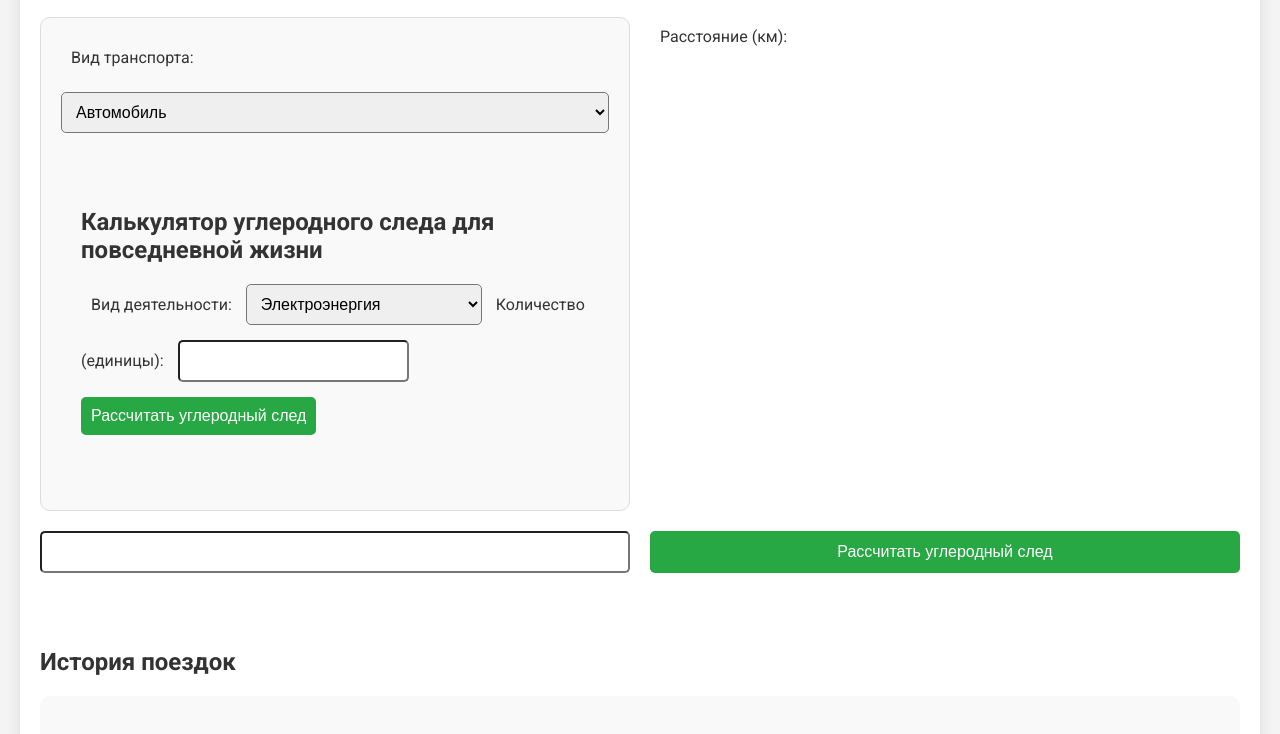
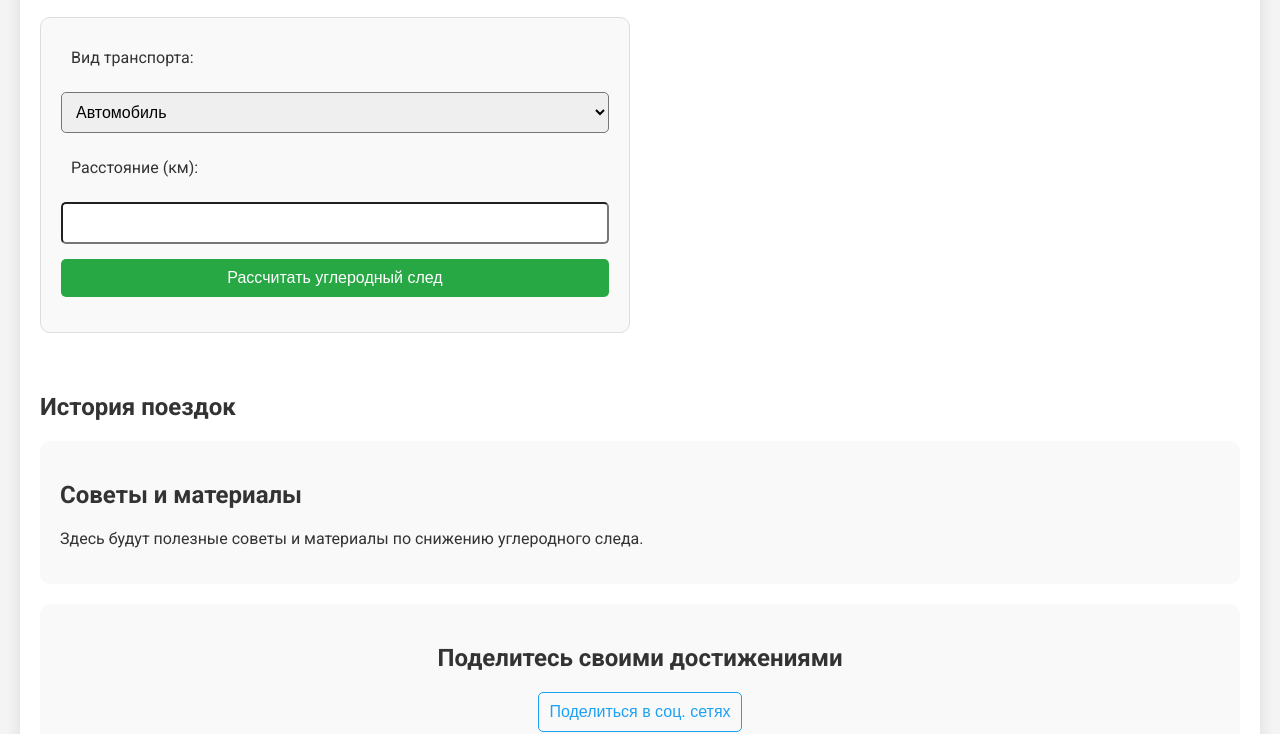
Before and after one commit to FoxTeam289/ecologer_helper, a plain HTML site: page index.html in a window 1280 px wide. Shown: the part 70-804 px from the top of the page. Drawn offline with nearby package versions, Linux system fonts and the light colour scheme.

Commit message:
Add files via upload

```diff
--- a/index.html
+++ b/index.html
@@ -4,21 +4,21 @@
     <meta charset="UTF-8">
     <meta name="viewport" content="width=device-width, initial-scale=1.0">
     <title>Экологический помощник - Рассчитайте свой углеродный след и уменьшите его</title>
-    <meta name="description" content="Экологический помощник поможет вам рассчитать углеродный след от различных видов деятельности и предложит советы по его уменьшению.">
+    <meta name="description" content="Экологический помощник поможет вам рассчитать углеродный след от различных видов транспорта и предложит советы по его уменьшению.">
     <meta name="keywords" content="экологический помощник, углеродный след, рассчитать углеродный след, уменьшить углеродный след, защита окружающей среды, экологичность">
     <link href="https://fonts.googleapis.com/css2?family=Roboto:wght@400;700&display=swap" rel="stylesheet">
     <link rel="stylesheet" href="styles.css">
     <script src="https://cdn.jsdelivr.net/npm/chart.js"></script>
-    <link rel="canonical" href="https://foxteam289.github.io/ecologer_helper/">
+    <link rel="canonical" href="https://yourwebsite.com">
     <meta property="og:title" content="Экологический помощник - Рассчитайте свой углеродный след и уменьшите его">
-    <meta property="og:description" content="Экологический помощник поможет вам рассчитать углеродный след от различных видов деятельности и предложит советы по его уменьшению.">
-    <meta property="og:url" content="https://foxteam289.github.io/ecologer_helper/">
+    <meta property="og:description" content="Экологический помощник поможет вам рассчитать углеродный след от различных видов транспорта и предложит советы по его уменьшению.">
+    <meta property="og:url" content="https://yourwebsite.com">
     <meta property="og:type" content="website">
-    <meta property="og:image" content="https://foxteam289.github.io/ecologer_helper/image.jpg">
+    <meta property="og:image" content="https://yourwebsite.com/image.jpg">
     <meta name="twitter:card" content="summary_large_image">
     <meta name="twitter:title" content="Экологический помощник - Рассчитайте свой углеродный след и уменьшите его">
-    <meta name="twitter:description" content="Экологический помощник поможет вам рассчитать углеродный след от различных видов деятельности и предложит советы по его уменьшению.">
-    <meta name="twitter:image" content="https://foxteam289.github.io/ecologer_helper/image.jpg">
+    <meta name="twitter:description" content="Экологический помощник поможет вам рассчитать углеродный след от различных видов транспорта и предложит советы по его уменьшению.">
+    <meta name="twitter:image" content="https://yourwebsite.com/image.jpg">
 </head>
 <body>
     <div class="container">
@@ -45,39 +45,8 @@
                     <option value="boat" data-lang="boat">Лодка</option>
                     <option value="bus" data-lang="bus">Автобус</option>
                 </select>
-                <section id="dailyCarbonCalculator">
-                    <h2 data-lang="dailyCalculator">Калькулятор углеродного следа для повседневной жизни</h2>
-                    <form id="dailyCarbonForm">
-                        <label for="activity" data-lang="activity">Вид деятельности:</label>
-                        <select id="activity" name="activity">
-                            <option value="electricity" data-lang="electricity">Электроэнергия</option>
-                            <option value="naturalGas" data-lang="naturalGas">Природный газ</option>
-                            <option value="water" data-lang="water">Вода</option>
-                            <option value="heatingOil" data-lang="heatingOil">Отопительное масло</option>
-                            <option value="waste" data-lang="waste">Отходы</option>
-                            <option value="foodMeat" data-lang="foodMeat">Потребление мяса</option>
-                            <option value="foodVegetarian" data-lang="foodVegetarian">Растительная пища</option>
-                            <option value="clothing" data-lang="clothing">Покупка одежды</option>
-                            <option value="electronics" data-lang="electronics">Электроника</option>
-                            <option value="furniture" data-lang="furniture">Мебель</option>
-                            <option value="airTravel" data-lang="airTravel">Авиаперелеты</option>
-                            <option value="trainTravel" data-lang="trainTravel">Путешествие на поезде</option>
-                            <option value="carTravel" data-lang="carTravel">Поездка на автомобиле</option>
-                            <option value="publicTransport" data-lang="publicTransport">Общественный транспорт</option>
-                            <!-- Добавьте дополнительные типы деятельности здесь -->
-                        </select>
-
-                        <label for="quantity" data-lang="quantity">Количество (единицы):</label>
-                        <input type="number" id="quantity" name="quantity" required>
-
-                        <button type="submit" data-lang="calculate">Рассчитать углеродный след</button>
-                    </form>
-                    <div id="dailyResult"></div>
-                </section>
-
                 <label for="distance" data-lang="distance">Расстояние (км):</label>
                 <input type="number" id="distance" name="distance" required>
-
                 <button type="submit" data-lang="calculate">Рассчитать углеродный след</button>
             </form>
             <div id="result"></div>
@@ -91,13 +60,13 @@
             <h2 data-lang="materials">Советы и материалы</h2>
             <p data-lang="materialContent">Здесь будут полезные советы и материалы по снижению углеродного следа.</p>
         </section>
+        <section id="share">
+            <h2 data-lang="share">Поделитесь своими достижениями</h2>
+            <button onclick="shareOnSocialMedia()">Поделиться в соц. сетях</button>
+        </section>
         <section id="statistics">
             <h2 data-lang="statistics">Статистика и графики</h2>
             <canvas id="carbonChart"></canvas>
-        </section>
-        <section id="share">
-            <h2 data-lang="share">Поделитесь своими достижениями</h2>
-            <button onclick="shareOnSocialMedia()">Поделиться в соц. сетях</button>
         </section>
     </div>
     <script src="script.js"></script>
```
